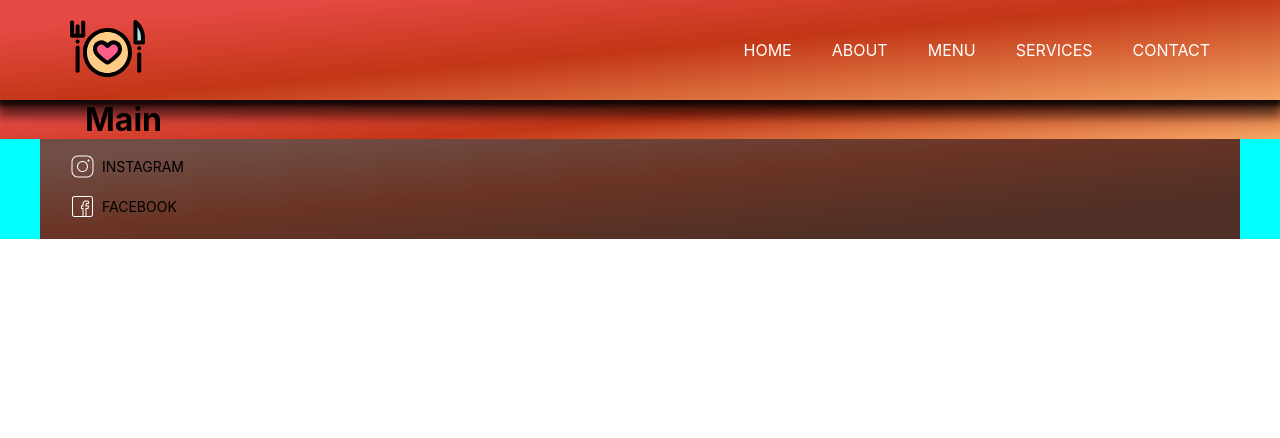
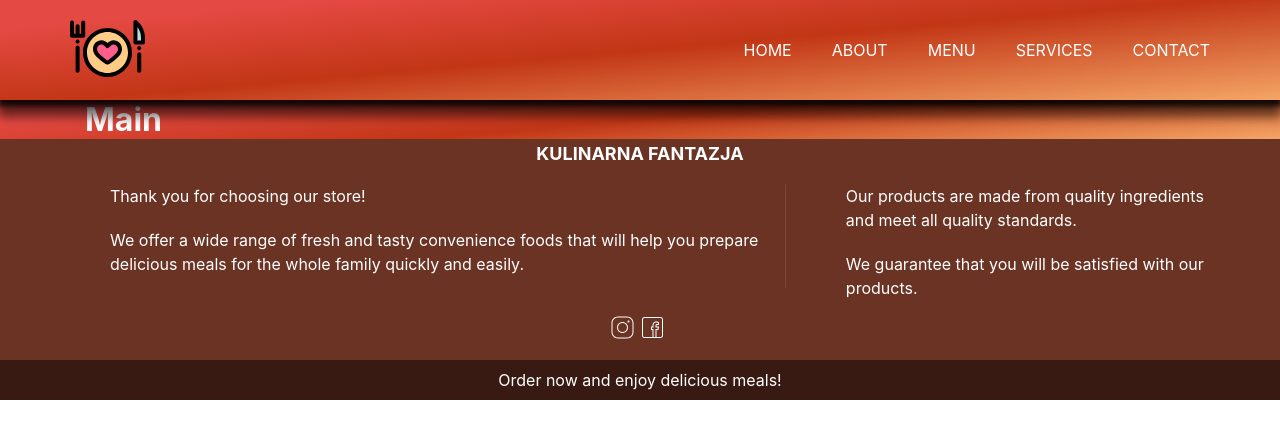
Before and after one commit to WWarface/dish-shop, a React (Create React App) app: page / in a window 1280 px wide. Shown: the top 438 px of the page. Built offline with nearby package versions, Linux system fonts and the light colour scheme.

Commit message:
Finished working out with footer for now

```diff
--- a/src/assets/global.css
+++ b/src/assets/global.css
@@ -1,6 +1,7 @@
-*{
-    margin: 0;
-    padding: 0;
-    box-sizing: border-box;
-    font-family: Inter, sans-serif;
+* {
+	margin: 0;
+	padding: 0;
+	box-sizing: border-box;
+	font-family: Inter, sans-serif;
+	color: #fff;
 }
--- a/src/components/Footer/Footer.module.css
+++ b/src/components/Footer/Footer.module.css
@@ -1,39 +1,94 @@
 .wrapper {
-	background-color: aqua;
-	height: 100px;
+	background: rgb(107, 51, 35);
+	height: 250px;
+	display: flex;
+	justify-content: center;
+	flex-direction: column;
+}
+
+.footerContent {
+	display: flex;
+
+	max-width: 1200px;
+	width: 100%;
+	padding: 0 30px;
+	height: 100%;
+
+	align-self: center;
+}
+
+.descriptionWrapper {
+	display: flex;
+	flex-direction: column;
+}
+
+.logoWrapper {
+	font-size: 18px;
+	font-weight: bold;
+	text-transform: uppercase;
+
+	align-self: center;
+	padding-top: 15px;
+}
+
+.descriptionItem {
+	margin-left: 40px;
+}
+
+.descriptionCombiner {
+	display: flex;
+	margin-top: 20px;
+}
+
+/* Icons */
+
+.iconsWrapper {
+	display: flex;
+	flex-direction: row;
+
+	justify-content: center;
+}
+
+.endingText {
+	align-self: center;
+	padding-top: 10px;
+	padding-bottom: 10px;
+}
+
+.divider {
+	width: 2px;
+	height: 90%;
+	background-color: rgb(255, 255, 255);
+	border-radius: 10px 5px;
+	opacity: 10%;
+	margin: 0 20px;
+}
+
+.descriptionItemText {
+	margin-bottom: 15px;
+	line-height: 24px;
+}
+
+/* Footer footer :D */
+.footerEnding {
+	background-color: rgb(56, 26, 18);
+	width: 100%;
+	height: 60px;
 	display: flex;
 	justify-content: center;
 }
 
-.footerContent {
-	background: rgb(112, 77, 69);
-	background: linear-gradient(
-		175deg,
-		rgba(112, 77, 69, 1) 11%,
-		rgba(107, 51, 35, 0.9921218487394958) 45%,
-		rgba(79, 47, 38, 1) 82%
-	);
-	max-width: 1200px;
-	width: 100%;
-	padding: 0 30px;
-	height: 100%;
+/* Footer Header */
+
+.footerHeader {
+	display: flex;
+	justify-content: center;
 }
 
-.icons {
-	height: 25px;
-	width: 25px;
+/* Contact */
+
+.contactWrapper {
+	display: flex;
+	justify-content: center;
+	padding-bottom: 20px;
 }
-
-.iconText {
-	text-transform: uppercase;
-	margin-left: 7px;
-	display: flex;
-	align-items: center;
-
-	font-size: 14px;
-}
-
-.iconElement {
-	margin-top: 15px;
-	display: flex;
-}
--- a/src/components/Footer/Footer.tsx
+++ b/src/components/Footer/Footer.tsx
@@ -1,15 +1,65 @@
-import React from 'react'
+import React, { FC } from 'react'
 import cl from './Footer.module.css'
 import instagramIcon from './../../assets/icons/instagram.svg'
 import facebookIcon from './../../assets/icons/facebook.svg'
 import IconElement from './IconElement/IconElement'
 
-function Footer() {
+const Footer: FC = () => {
 	return (
 		<div className={cl.wrapper}>
+			<div className={cl.footerHeader}>
+				<div className={cl.logoWrapper}>
+					<span className={cl.logoText}>Kulinarna fantazja</span>
+				</div>
+			</div>
 			<div className={cl.footerContent}>
-				<IconElement icon={instagramIcon} text={'Instagram'} />
-				<IconElement icon={facebookIcon} text={'Facebook'} />
+				<div className={cl.descriptionWrapper}>
+					<div className={cl.descriptionCombiner}>
+						<div className={cl.descriptionItem}>
+							<span className={cl.descriptionItemText}>
+								Thank you for choosing our store!
+							</span>
+							<br />
+							<br />
+							<span className={cl.descriptionItemText}>
+								We offer a wide range of fresh and tasty convenience foods that
+								will help you prepare delicious meals for the whole family
+								quickly and easily.
+							</span>
+						</div>
+						<div className={cl.divider}></div>
+						<div className={cl.descriptionItem}>
+							<span className={cl.descriptionItemText}>
+								Our products are made from quality ingredients and meet all
+								quality standards.
+							</span>
+							<br />
+							<br />
+							<span className={cl.descriptionItemText}>
+								We guarantee that you will be satisfied with our products.
+							</span>
+						</div>
+					</div>
+				</div>
+			</div>
+			<div className={cl.contactWrapper}>
+				<div className={cl.iconsWrapper}>
+					<IconElement
+						icon={instagramIcon}
+						text={''}
+						url={'https://www.instagram.com/?hl=ru'}
+					/>
+					<IconElement
+						icon={facebookIcon}
+						text={''}
+						url={'https://www.facebook.com/'}
+					/>
+				</div>
+			</div>
+			<div className={cl.footerEnding}>
+				<span className={cl.endingText}>
+					Order now and enjoy delicious meals!
+				</span>
 			</div>
 		</div>
 	)
--- a/src/components/Footer/IconElement/IconElement.module.css
+++ b/src/components/Footer/IconElement/IconElement.module.css
@@ -10,9 +10,20 @@
 	align-items: center;
 
 	font-size: 14px;
+	color: #fff;
 }
 
 .iconElement {
 	margin-top: 15px;
 	display: flex;
+	justify-content: center;
+	margin-right: 5px;
 }
+
+.iconElement a {
+	height: 25px;
+}
+
+.iconElement:hover {
+	cursor: pointer;
+}
--- a/src/components/Footer/IconElement/IconElement.tsx
+++ b/src/components/Footer/IconElement/IconElement.tsx
@@ -4,13 +4,16 @@ import cl from './IconElement.module.css'
 interface IconElementProps {
 	icon: string
 	text: string
+	url: string
 }
 
-const IconElement: React.FC<IconElementProps> = ({ icon, text }) => {
+const IconElement: React.FC<IconElementProps> = ({ icon, text, url }) => {
 	return (
 		<div className={cl.iconElement}>
-			<img src={icon} alt='Instagram img' className={cl.icons} />
-			<p className={cl.iconText}>{text}</p>
+			<a href={url}>
+				<img src={icon} alt='Instagram img' className={cl.icons} />
+				<p className={cl.iconText}>{text}</p>
+			</a>
 		</div>
 	)
 }
```
